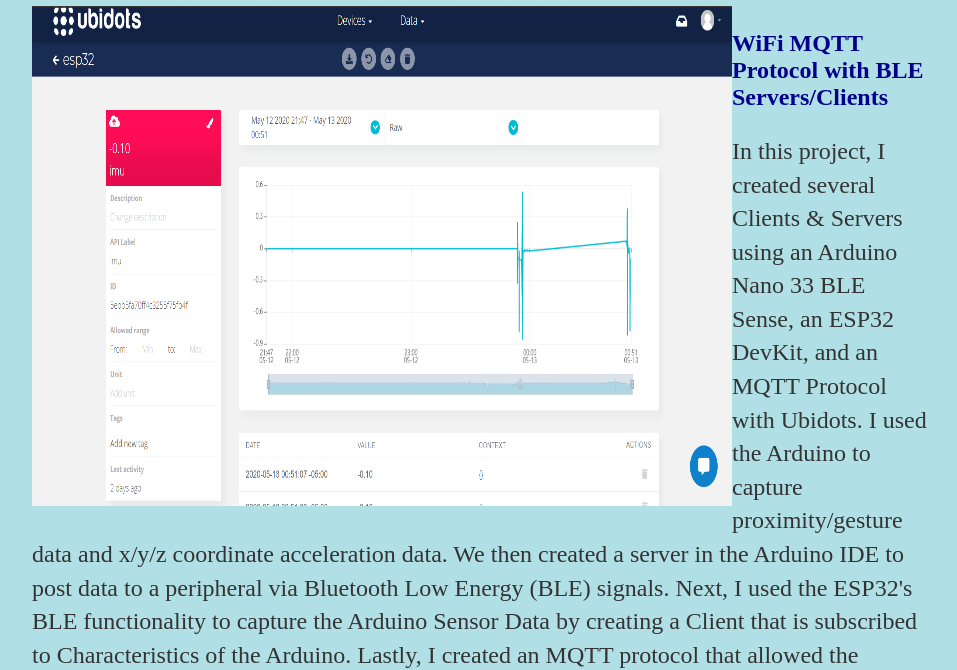
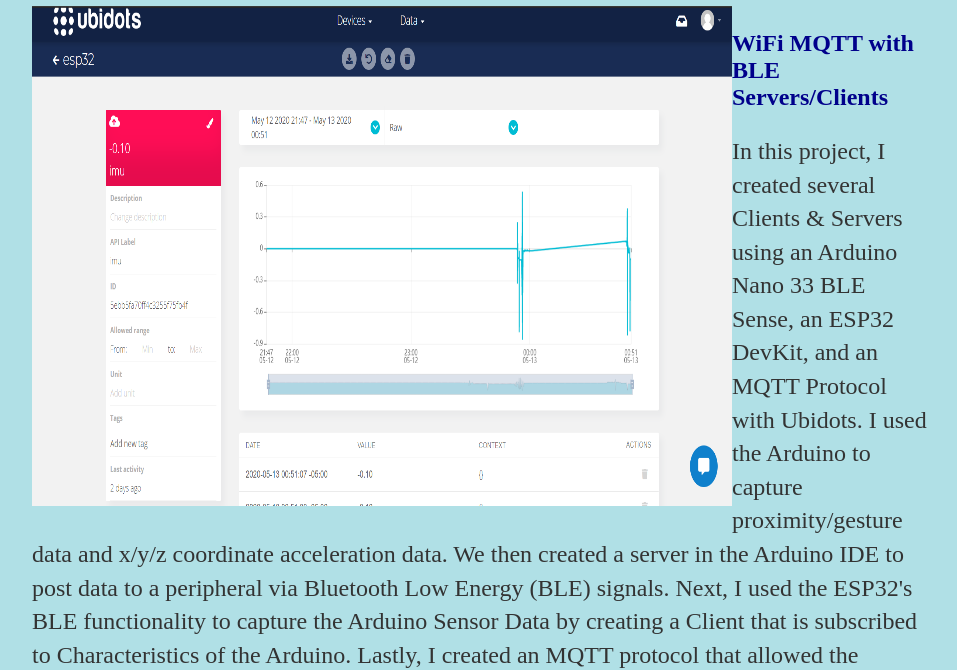
Before and after one commit to jonathanrgoh/jonathanrgoh.github.io, a Jekyll site: the page built from projects/Embedded_Projects/index.html, in a window 1280 px wide and 900 px high, scrolled down 649 px, cut to the strip 230-900 px from the top of the window. Shown: the whole strip, without its empty margins (160-1117 px from the left). Built offline with Jekyll 4.4.1, drawn with Linux system fonts in a browser that asks for light colours.

Commit message:
Update index.html

```diff
--- a/projects/Embedded_Projects/index.html
+++ b/projects/Embedded_Projects/index.html
@@ -9,7 +9,7 @@
 	<br><br><br>
 
 		<p><img src="https://media2.giphy.com/media/Reyx4TKkSvwNUVoKsl/giphy.gif" style="width:700px;height:600px;" alt="NachenBlaster gif"><img src="\images\home\ubidotsStuff.PNG" style="float:left;width:700px;height:500px;" alt="ubidots"></p>
-		<h2 style="color:darkblue;">WiFi MQTT Protocol with BLE Servers/Clients </h2>
+		<h2 style="color:darkblue;">WiFi MQTT with BLE Servers/Clients </h2>
 		<p>In this project, I created several Clients & Servers using an Arduino Nano 33 BLE Sense, an ESP32 DevKit, and an MQTT Protocol with Ubidots. I used the Arduino to capture proximity/gesture data and x/y/z coordinate acceleration data. We then created a server in the Arduino IDE to post data to a peripheral via Bluetooth Low Energy (BLE) signals. Next, I used the ESP32's BLE functionality to capture the Arduino Sensor Data by creating a Client that is subscribed to Characteristics of the Arduino. Lastly, I created an MQTT protocol that allowed the ESP32 to transmit data via WiFi to a Ubidots Client webpage. The ultimate goal of this project was to become familiar with BLE and MQTT data transmission, and to capture real-time sensor data from a remote location.<a href="https://github.com/jonathanrgoh/Embedded-Systems-Projects/tree/master/UbidotsClientServer_Project" style="color:red;"> Link.</a></p>
 		<br><br><br>
 
```
